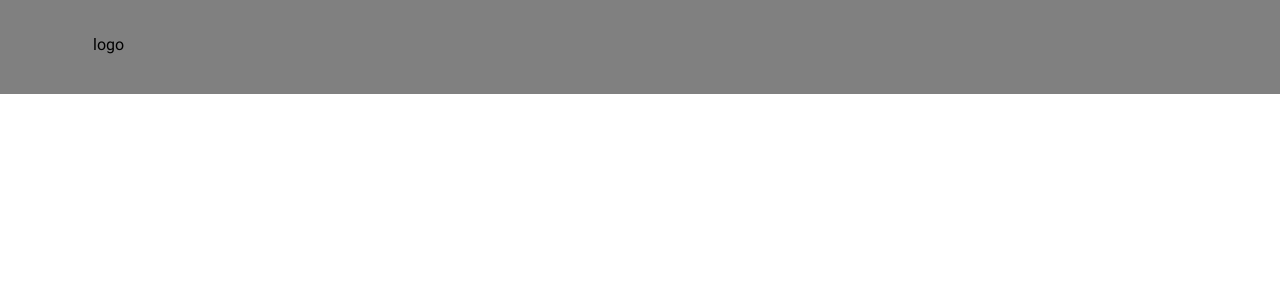
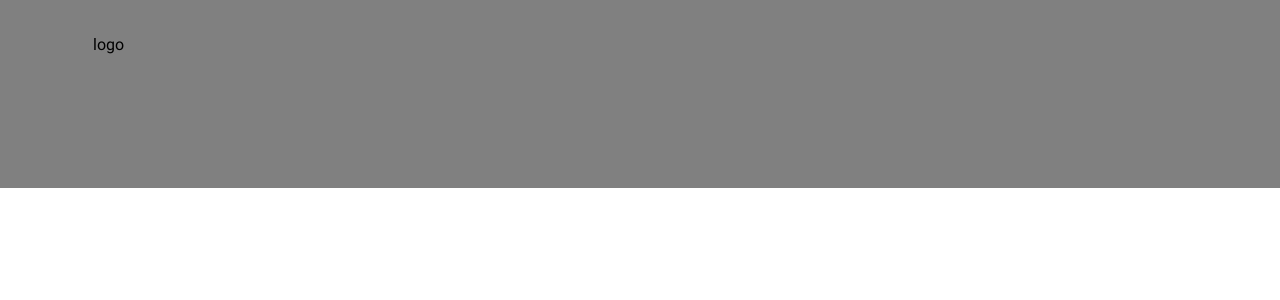
Before and after one commit to ashychiu/locally-social-media-directory, a React (Create React App) app: page / in a window 1280 px wide. Shown: the top 300 px of the page. Built offline with nearby package versions, Linux system fonts and the light colour scheme.

Commit message:
footer added

```diff
--- a/src/App.js
+++ b/src/App.js
@@ -1,6 +1,7 @@
 import { Component } from "react";
 import { BrowserRouter, Route, Switch } from "react-router-dom";
 import Header from "./components/Header/Header";
+import Footer from "./components/Footer/Footer";
 
 import "./App.scss";
 
@@ -15,8 +16,8 @@ function App() {
 				<Route path="/auth" component={Auth} />
 				<Route path="/instagram" component={Instagram} />
 				<Route path="/add" component={AddBusiness} />
-			</Switch>
-			<Footer /> */}
+			</Switch>*/}
+			<Footer />
 		</BrowserRouter>
 	);
 }
```
